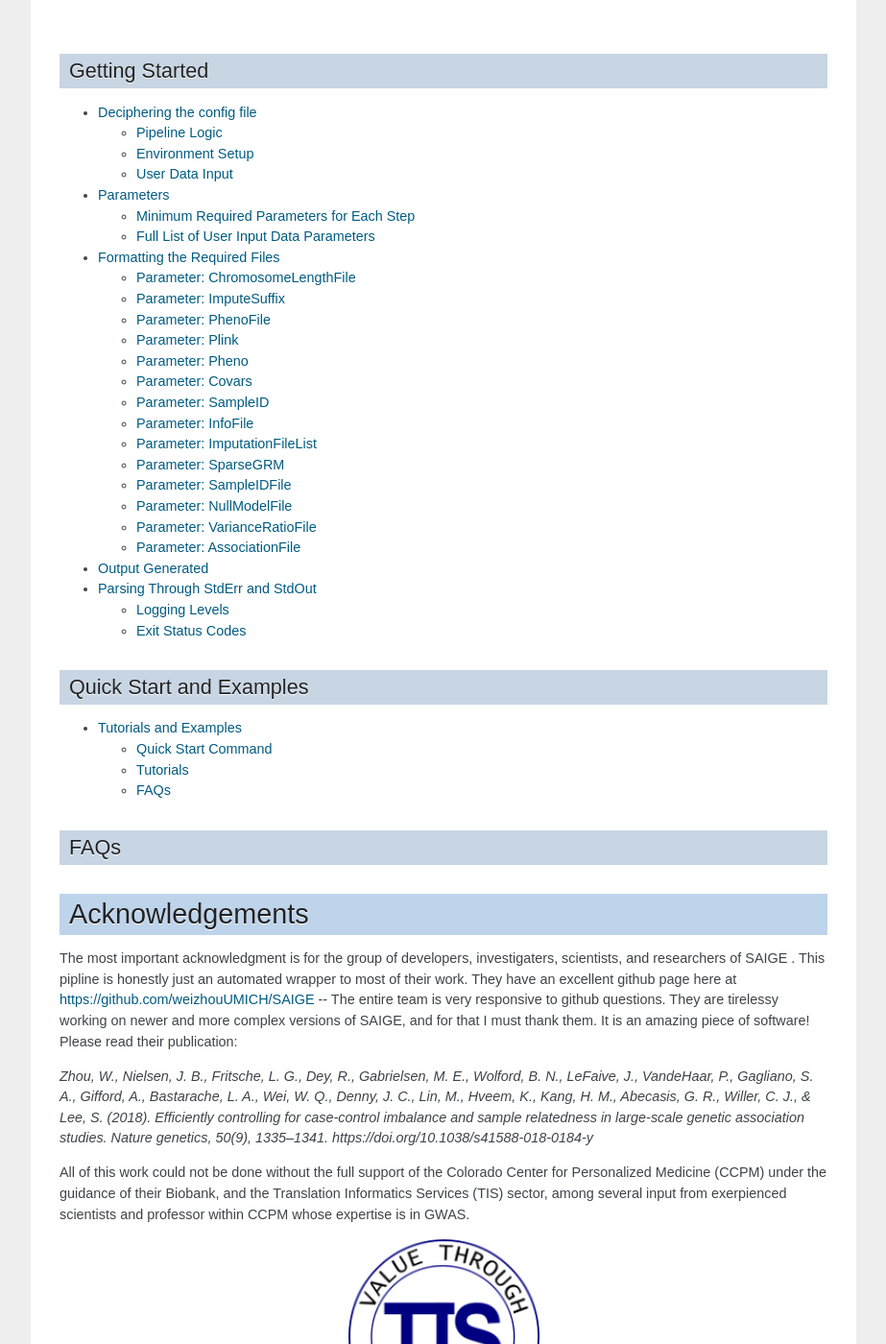
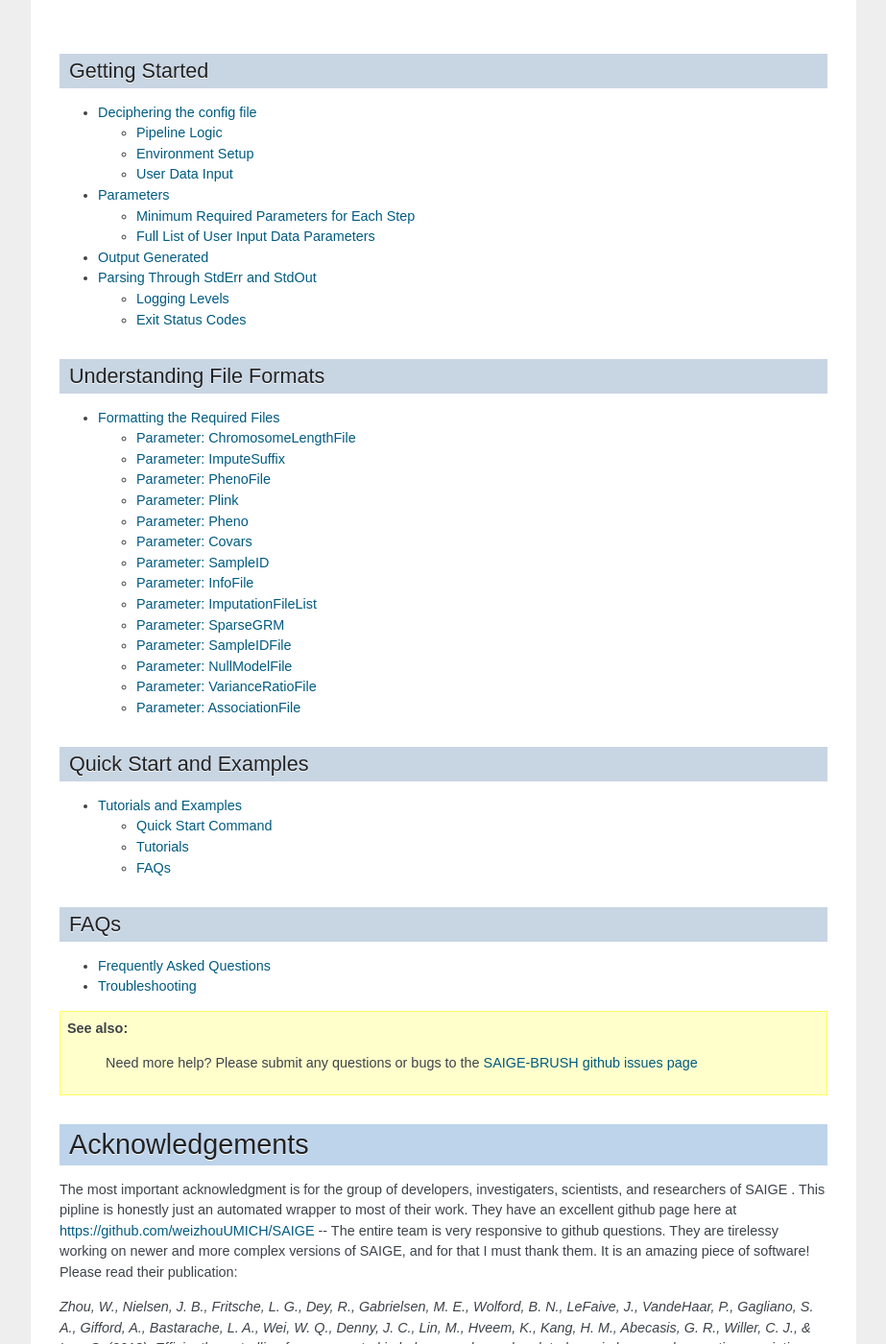
Before and after one commit to tbrunetti/SAIGE-BRUSH, a Sphinx documentation site: the page built from docs/source/index.rst, in a window 1280 px wide and 1400 px high, scrolled down 1597 px. Shown: the whole window at 96% size, without its empty margins (198-1121 px from the left). Built offline with Sphinx 7.4.7, drawn with Linux system fonts in a browser that asks for light colours; some of the changed text lies outside the part shown.

Commit message:
faqs page and restructure main

```diff
--- a/docs/source/index.rst
+++ b/docs/source/index.rst
@@ -31,10 +31,16 @@ Getting Started
 
    decipheringConfig
    parameters
-   fileFormats
    output
    parsingStdErrOut
 
+
+Understanding File Formats
+^^^^^^^^^^^^^^^^^^^^^^^^^^
+.. toctree::
+   :maxdepth: 2
+
+   fileFormats
 
 
 Quick Start and Examples
@@ -47,6 +53,17 @@ Quick Start and Examples
 
 FAQs
 ^^^^
+.. toctree::
+   :maxdepth: 1
+
+   commonQuestions
+
+.. seealso::
+
+	Need more help? Please submit any questions or bugs to the `SAIGE-BRUSH github issues page`_
+
+   .. _SAIGE-BRUSH github issues page: https://github.com/tbrunetti/SAIGE-BRUSH/issues
+
 
 
 Acknowledgements
```
Also changed, not shown: docs/source/commonQuestions.rst (added, +32 -0 lines), 9 other files.
